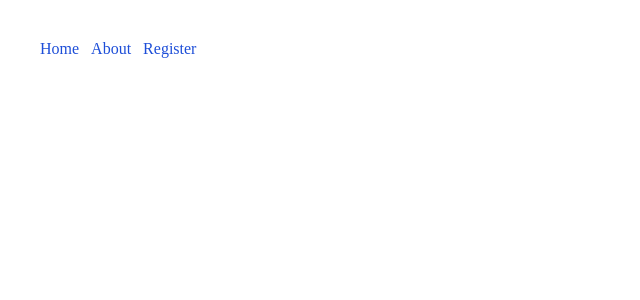
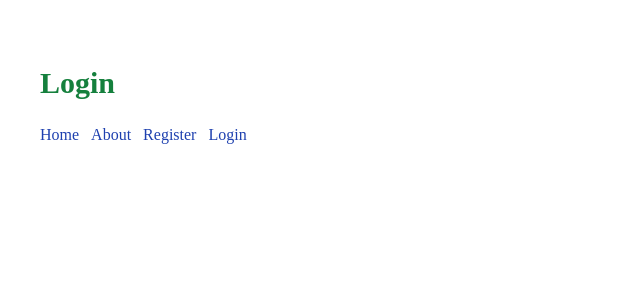
Before and after one commit to azulkipli/nuxt-uno, a Nuxt app: page /login in a window 1280 px wide. Before the commit this address had no page. Shown: the top 300 px of the page, without its empty margins (0-640 px from the left). Built offline with nearby package versions, Linux system fonts and the light colour scheme.

Commit message:
Footer component

```diff
--- a/app.vue
+++ b/app.vue
@@ -38,7 +38,7 @@ useSeoMeta({
  }
  a{
   @apply no-underline hover:underline;
-  @apply text-blue-7;
+  @apply text-blue-8 font-400;
  }
  a.active{
   @apply text-blue-5;
--- /dev/null
+++ b/components/Footer.vue
@@ -0,0 +1,8 @@
+<template>
+  <footer class="flex gap-3">
+    <NuxtLink to="/">Home</NuxtLink>
+    <NuxtLink to="/about">About</NuxtLink>
+    <NuxtLink to="/register">Register</NuxtLink>
+    <NuxtLink to="/login">Login</NuxtLink>
+  </footer>
+</template>
--- a/layouts/default.vue
+++ b/layouts/default.vue
@@ -1,15 +1,6 @@
 <template>
   <section id="defLayout" class="p-8">
     <slot />
-
-    <footer class="flex gap-3">
-      <NuxtLink to="/">Home</NuxtLink>
-      <NuxtLink to="/about">About</NuxtLink>
-      <NuxtLink to="/register">Register</NuxtLink>
-    </footer>
+    <Footer />
   </section>
 </template>
-
-<script lang="ts" setup></script>
-
-<style></style>
--- /dev/null
+++ b/pages/login.vue
@@ -0,0 +1,13 @@
+<template>
+  <div id="pageRegister">
+    <h1 class="page-title text-green-7">Login</h1>
+  </div>
+</template>
+
+<script lang="ts" setup>
+
+</script>
+
+<style>
+
+</style>
```
